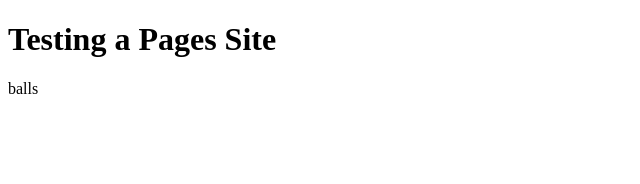
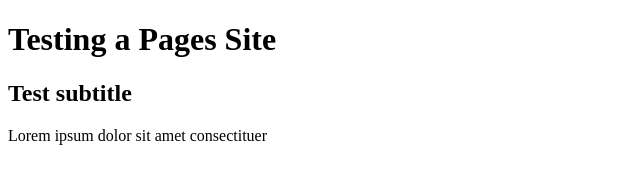
Before and after one commit to mastery55295/testpagessite, a plain HTML site: page index.html in a window 1280 px wide. Shown: the whole page, without its empty margins (0-640 px from the left). Drawn offline with Linux system fonts and the light colour scheme.

Commit message:
sample text

```diff
--- a/index.html
+++ b/index.html
@@ -11,6 +11,9 @@
 <body>
     <script src="main.js"></script>
     <h1 class="title">Testing a Pages Site</h1>
-    balls
+    <h2 class="subtitle">Test subtitle</h2>
+    <div class="div">
+        <p class="text">Lorem ipsum dolor sit amet consectituer</p>
+    </div>
 </body>
 </html>
```
